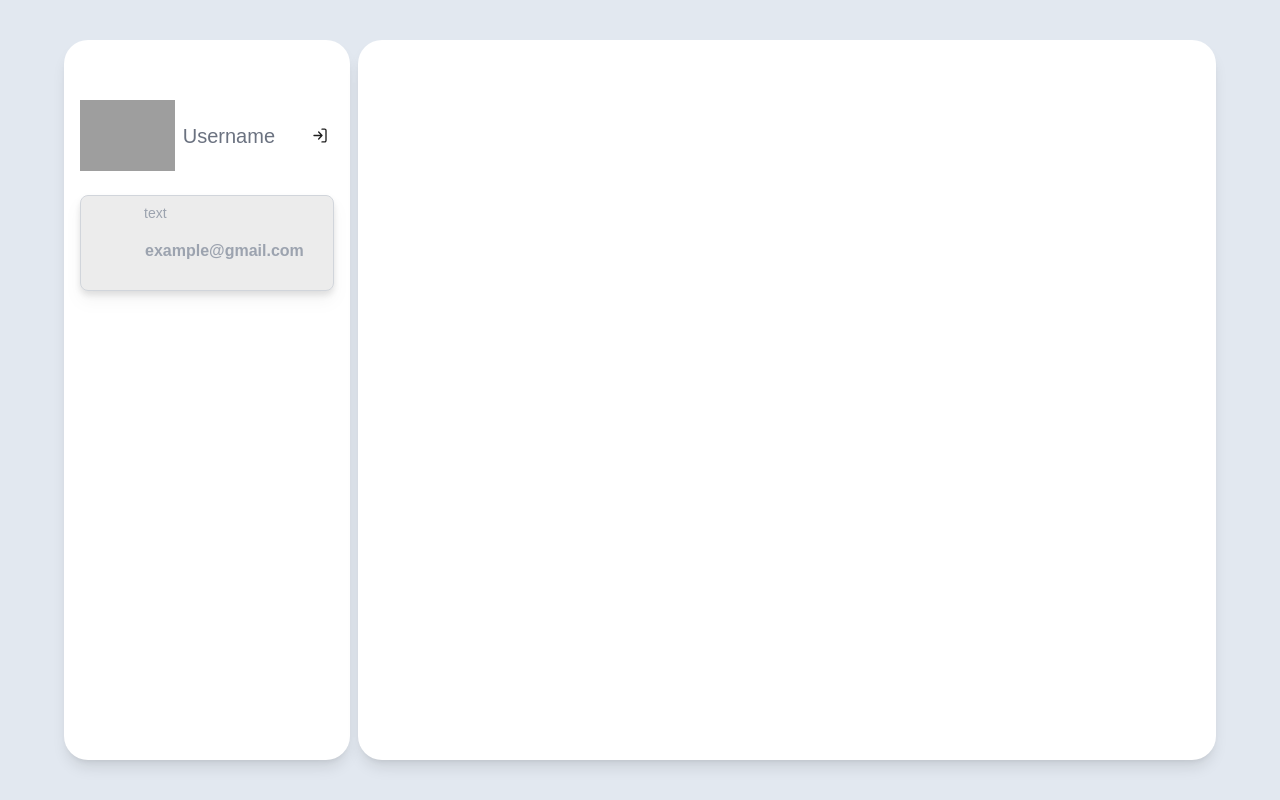
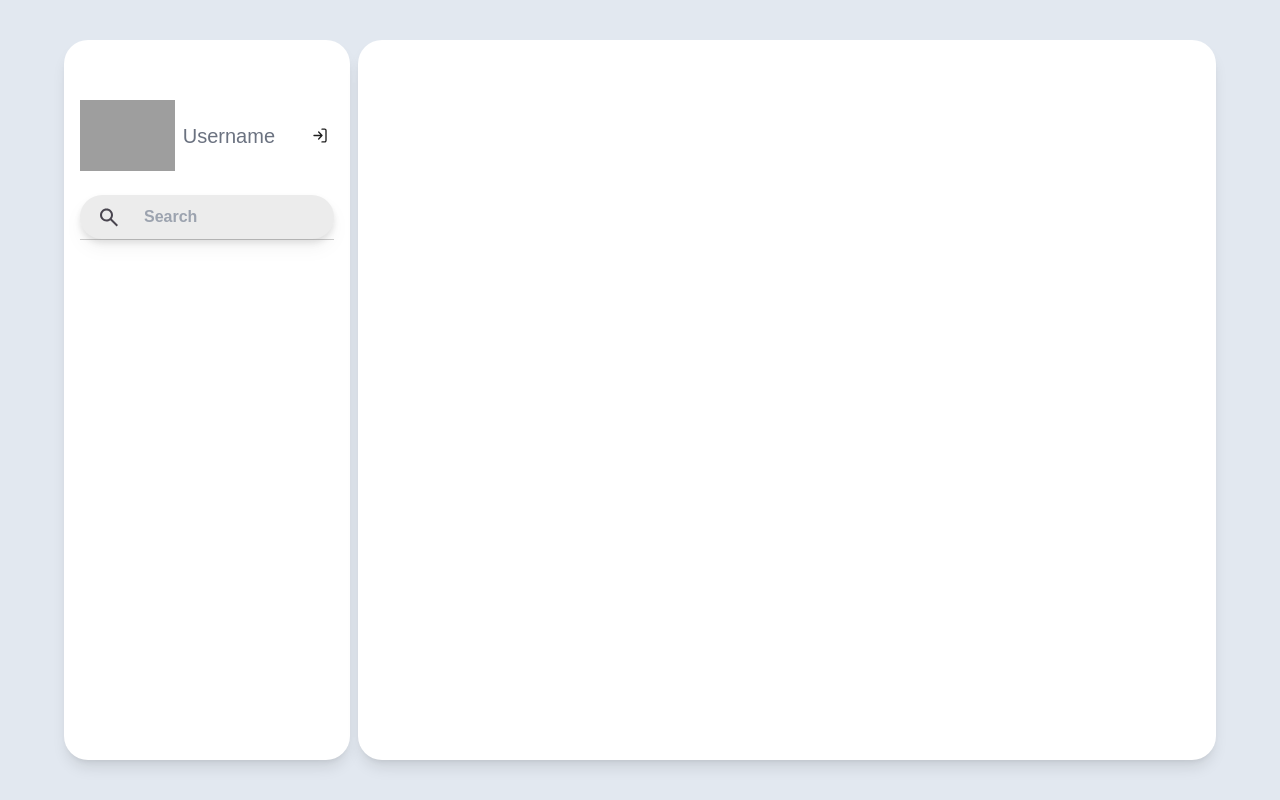
Before and after one commit to JBAyoub/Real-time-chatroom, a website: page dist/Chatroom.html in a window 1280 px wide. Drawn offline with nearby package versions, Linux system fonts and the light colour scheme; grey boxes are pictures that could not be loaded.

Commit message:
search bar layout

```diff
--- a/dist/Chatroom.html
+++ b/dist/Chatroom.html
@@ -1,4 +1,5 @@
 <html lang="en">
+
 <head>
     <meta charset="UTF-8">
     <meta name="viewport" content="width=device-width, initial-scale=1.0">
@@ -6,32 +7,31 @@
     <link rel="stylesheet" href="styles.css" />
     <script src="https://cdn.tailwindcss.com"></script>
 </head>
+
 <body class="px-16 py-10 flex items-center min-h-screen bg-slate-200 gap-x-2">
     <div class="friends px-4 py-5 shadow-lg rounded-3xl bg-white w-full h-100 lg:w-1/4  lg:h-full">
         <div class="top-bar w-full flex justify-between items-center mt-10">
             <div class="imgandname flex justify-start items-center gap-x-2">
-                <img src="imgs/3d_avatar_16.svg"  class="w-1/4 flex-auto" alt="AUTHSVG">
+                <img src="imgs/3d_avatar_16.svg" class="w-1/4 flex-auto shadow-inner" alt="AUTHSVG">
                 <span class="text-xl text-gray-500 text-balance flex-auto">Username</span>
             </div>
             <div class="logout">
-                <button><img src="imgs/Log in.svg"  class="w-3/4" alt="AUTHSVG"></button>
+                <button><img src="imgs/Log in.svg" class="w-3/4" alt="AUTHSVG"></button>
             </div>
 
         </div>
-        <div class="relative mt-6">
-            <input type="text" name="text" id="text"
-                class=" bg-[url('dist\imgs\searchicon.svg')]  bg-[position:20px_center]
-                rounded-full drop-shadow-lg bg-[#ECECEC]  h-24
-        peer w-full ps-16 font-bold pt-6 pb-2 text-sm border border-gray-300 rounded-lg focus:outline-none focus:ring-2 focus:ring-indigo-400"
-                placeholder="example@gmail.com" style="font-size: 16px;">
-            <label for="text"
-                class="absolute left-16 top-3 text-gray-500 text-xs transition-all peer-placeholder-shown:top-2 peer-placeholder-shown:text-sm
-        peer-placeholder-shown:text-gray-400 peer-focus:top-2 peer-focus:text-xs peer-focus:text-indigo-500">text</label>
+        <div class=" mt-6">
+            <input type="text" name="text" id="text" class=" bg-[url('imgs/searchicon.svg')] bg-no-repeat bg-[position:20px_center]
+                rounded-full drop-shadow-lg bg-[#ECECEC]
+        peer w-full  font-bold  py-3 pl-16 pr-0 text-sm    focus:outline-none focus:ring-2 focus:ring-indigo-400"
+                placeholder="Search" style="font-size: 16px;">
         </div>
+        <hr>
     </div>
     <div class="chatroom px-9 py-5 shadow-lg rounded-3xl bg-white w-full h-100 lg:w-3/4 lg:h-full">
 
     </div>
 
 </body>
+
 </html>
--- a/dist/styles.css
+++ b/dist/styles.css
@@ -33,3 +33,12 @@ html{
   color: black;
   opacity: 0.4;
 }
+hr{
+  display: block;
+  border: 0;
+  padding: 0;
+  border-bottom: 1px black solid;
+  opacity: 0.2;
+  max-width: 23em;
+  margin: 10% auto;
+}
```
Also changed, not shown: dist/index.html (+1 -1 lines).
